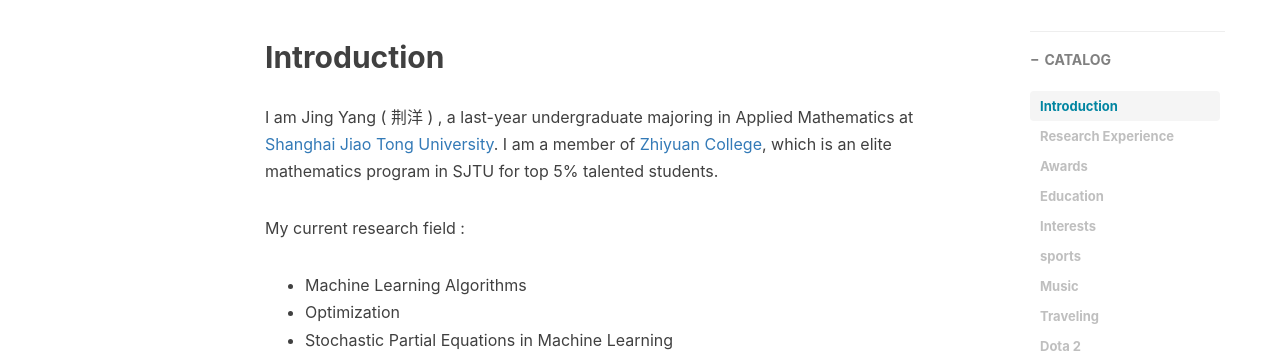
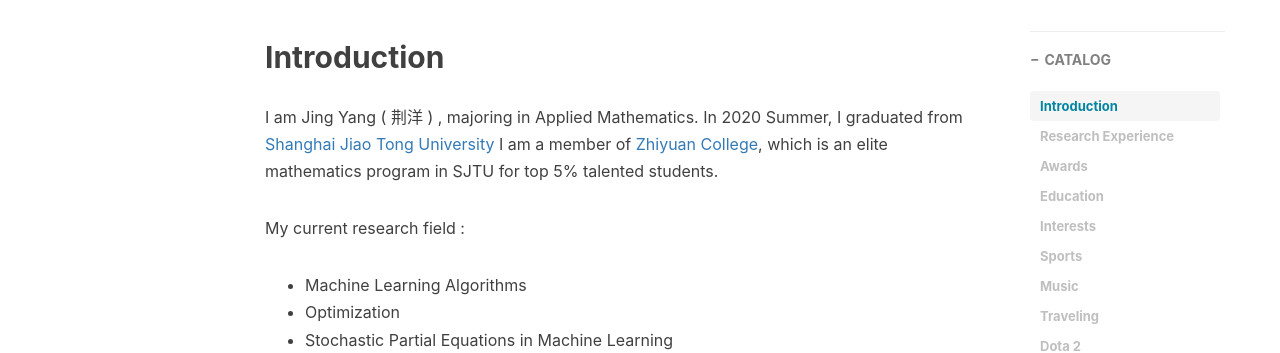
Before and after one commit to sharkjingyang/sharkjingyang.github.io, a Jekyll site: the page built from _posts/2019-11-21-About-Jing-Yang.md, in a window 1280 px wide and 900 px high, scrolled down 401 px. Shown: the part 153-506 px from the top of the window. Built offline with Jekyll 4.4.1, drawn with Linux system fonts in a browser that asks for light colours; nearby versions of some CDN libraries; comment, search, counter and statistics services are not loaded.

Commit message:
Update 2019-11-21-About-Jing-Yang.md

```diff
--- a/_posts/2019-11-21-About-Jing-Yang.md
+++ b/_posts/2019-11-21-About-Jing-Yang.md
@@ -14,7 +14,7 @@
 
 
 ## Introduction
-I am Jing Yang ( 荆洋 ) , a last-year undergraduate majoring in Applied Mathematics at [Shanghai Jiao Tong University](http://en.sjtu.edu.cn/). I am a member of [Zhiyuan College](https://zhiyuan.sjtu.edu.cn/), which is an elite mathematics program in SJTU for top 5% talented students.
+I am Jing Yang ( 荆洋 ) , majoring in Applied Mathematics. In 2020 Summer, I graduated from [Shanghai Jiao Tong University](http://en.sjtu.edu.cn/) I am a member of [Zhiyuan College](https://zhiyuan.sjtu.edu.cn/), which is an elite mathematics program in SJTU for top 5% talented students.
 
 My current research field :
 * Machine Learning Algorithms
@@ -82,7 +82,7 @@
 
 ## Interests
 
-### sports
+### Sports
 
 * Love to play all kinds of ball games, passionate fan of NBA and soccer.
 * My favorite NBA team is Boston Celtics. Favorite player is  Nikola Jokic.
```
